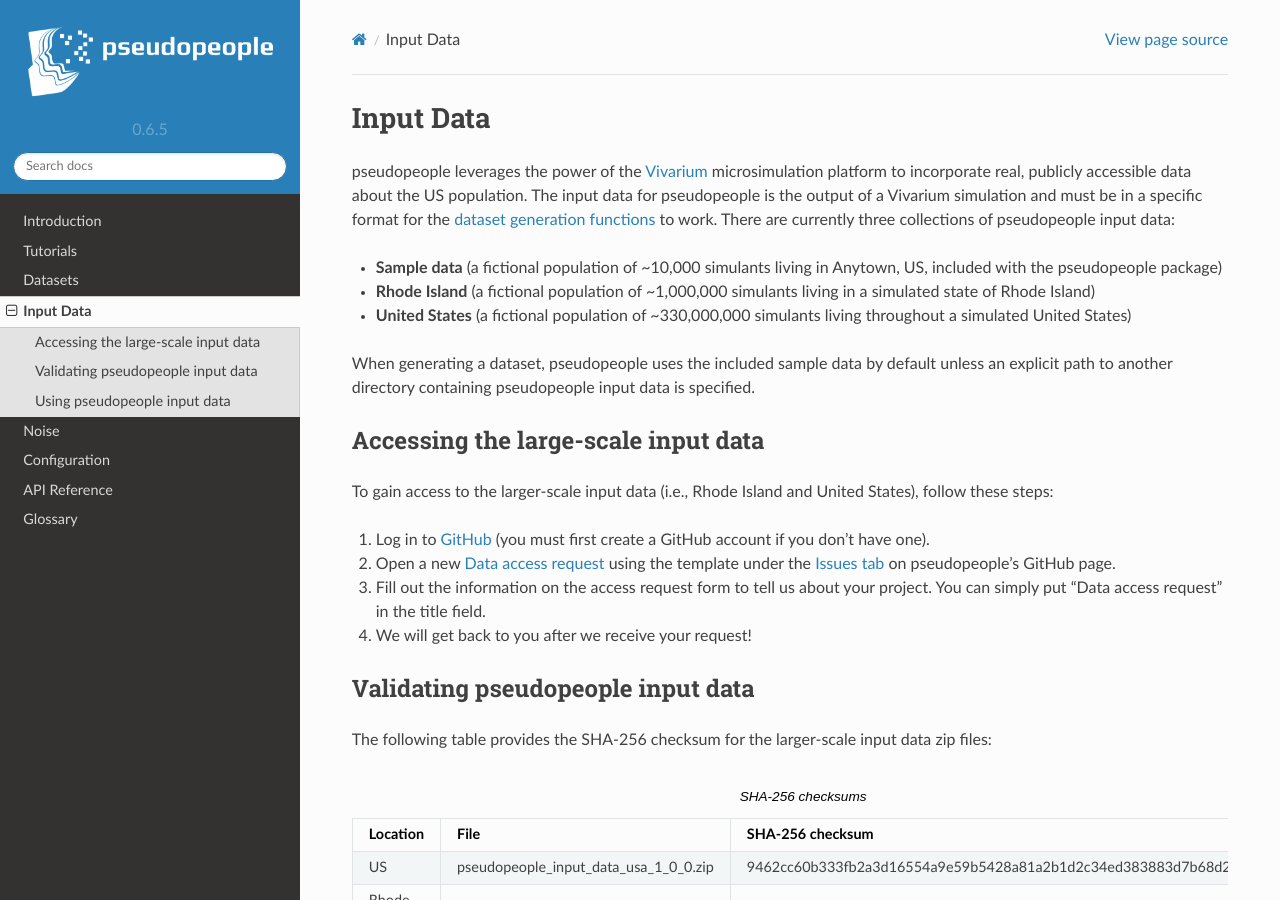
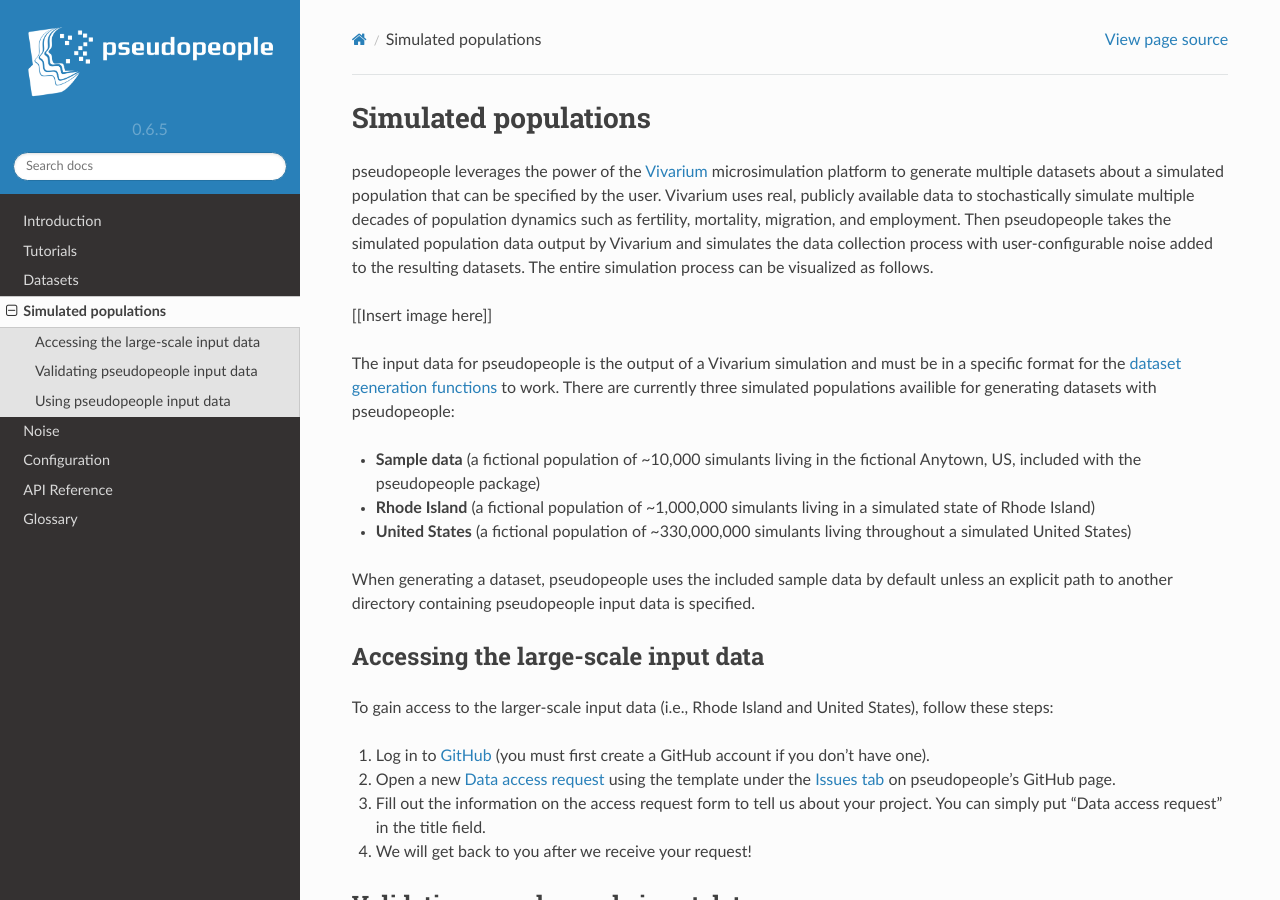
Before and after one commit to ihmeuw/pseudopeople, a Sphinx documentation site: the page built from docs/source/input_data/index.rst, in a window 1280 px wide and 900 px high. Built offline with Sphinx 7.4.7 and the Read the Docs theme 2.0.0, drawn with Linux system fonts in a browser that asks for light colours.

Commit message:
start editing input data page

```diff
--- a/docs/source/input_data/index.rst
+++ b/docs/source/input_data/index.rst
@@ -1,18 +1,24 @@
 .. _input_data_main:
 
-==========
-Input Data
-==========
+=====================
+Simulated populations
+=====================
 
-pseudopeople leverages the power of the `Vivarium
-<https://vivarium.readthedocs.io/en/latest/>`_ microsimulation platform to
-incorporate real, publicly accessible data about the US population. The input
+.. _Vivarium: https://vivarium.readthedocs.io/en/latest/
+
+pseudopeople leverages the power of the Vivarium_ microsimulation platform to
+generate multiple datasets about a simulated population that can be specified by the user. Vivarium uses real, publicly available data to stochastically simulate multiple decades of population dynamics such as fertility, mortality, migration, and employment. Then pseudopeople takes the simulated population data output by Vivarium and simulates the data collection process with user-configurable noise added to the resulting datasets. The entire simulation process can be visualized as follows.
+
+[[Insert image here]]
+
+
+The input
 data for pseudopeople is the output of a Vivarium simulation and must be in a
 specific format for the :ref:`dataset generation functions
-<dataset_generation_functions>` to work. There are currently three collections
-of pseudopeople input data:
+<dataset_generation_functions>` to work.
+There are currently three simulated populations availible for generating datasets with pseudopeople:
 
-- **Sample data** (a fictional population of ~10,000 simulants living in Anytown, US, included with the pseudopeople package)
+- **Sample data** (a fictional population of ~10,000 simulants living in the fictional Anytown, US, included with the pseudopeople package)
 - **Rhode Island** (a fictional population of ~1,000,000 simulants living in a simulated state of Rhode Island)
 - **United States** (a fictional population of ~330,000,000 simulants living throughout a simulated United States)
 
```
